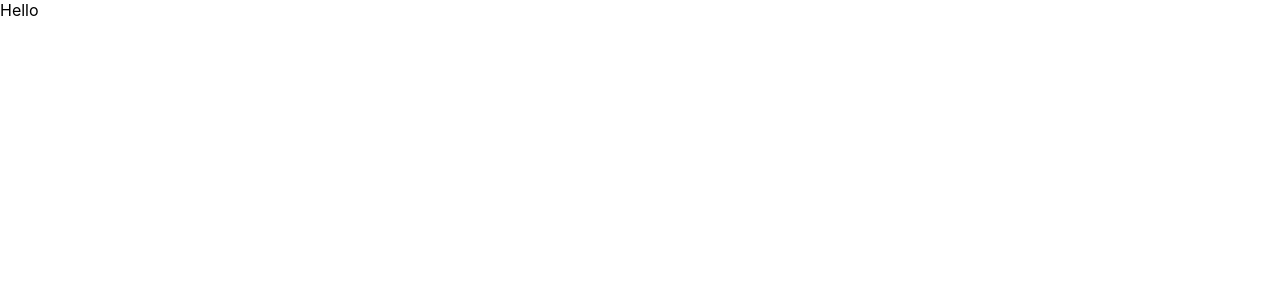
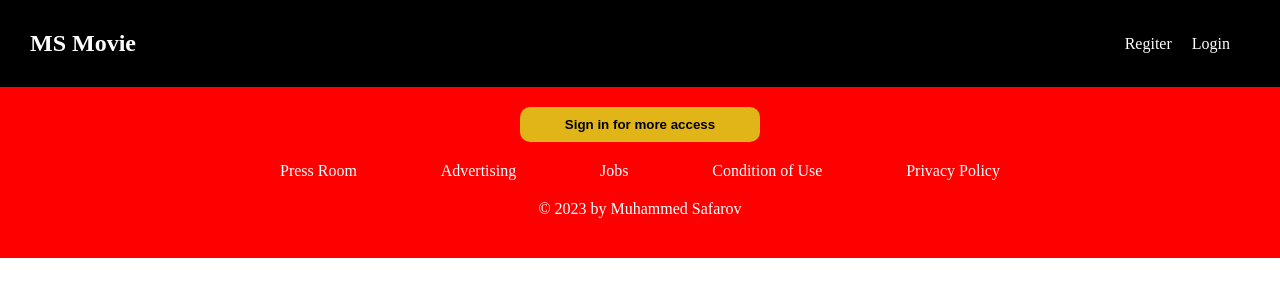
Before and after one commit to MuhammedSafarov/movie_website_react, a React (Create React App) app in the folder movie-app/: page / in a window 1280 px wide. Shown: the top 300 px of the page. Built offline with nearby package versions, Linux system fonts and the light colour scheme.

Commit message:
Header and footer's structures are created

```diff
--- a/movie-app/src/App.css
+++ b/movie-app/src/App.css
@@ -2,4 +2,5 @@
   margin: 0;
   padding: 0;
   box-sizing: border-box;
+  background-color: black;
 }
--- a/movie-app/src/App.js
+++ b/movie-app/src/App.js
@@ -1,9 +1,13 @@
-import './App.css';
+import "./App.css";
+import { Route, Routes } from "react-router-dom";
+import HomePage from "./pages/homePage/HomePage";
 
 function App() {
   return (
     <div className="App">
-      Hello
+      <Routes>
+        <Route path="/" element={<HomePage/>} />
+      </Routes>
     </div>
   );
 }
--- /dev/null
+++ b/movie-app/src/components/Footer/Footer.jsx
@@ -0,0 +1,26 @@
+import React from "react";
+import { FontAwesomeIcon } from "@fortawesome/react-fontawesome";
+// import { faCoffee } from '@fortawesome/pro-solid-svg-icons'
+import "./Footer.scss";
+
+
+const Footer = () => {
+  return (
+    <div className="footer">
+      <button className="signin-btn">Sign in for more access</button>
+      <div className="social-media-icons"></div>
+      <div className="lists">
+        <ul className="footer-list">
+          <li>Press Room</li>
+          <li>Advertising</li>
+          <li>Jobs</li>
+          <li>Condition of Use</li>
+          <li>Privacy Policy</li>
+        </ul>
+      </div>
+      <div className="copy-right">© 2023 by Muhammed Safarov</div>
+    </div>
+  );
+};
+
+export default Footer;
--- /dev/null
+++ b/movie-app/src/components/Footer/Footer.scss
@@ -0,0 +1,32 @@
+$main-color: #E1B517;
+.footer{
+    color: white;
+    background-color: red;
+    text-align: center;
+    padding: 20px;
+    div{
+        margin: 20px;
+    }
+    .signin-btn{
+        padding: 10px;
+        width: 15rem;
+        border: none;
+        border-radius: 10px;
+        background-color: $main-color;
+        font-weight: bold;
+    }
+    .icons{
+        height: 10px;
+    }
+    .lists{
+        display: flex;
+        justify-content: center;
+        .footer-list{
+            width: 60%;
+            display: flex;
+            align-items: center;
+            justify-content: space-between;
+            list-style: none;
+        }
+    }
+}
--- /dev/null
+++ b/movie-app/src/components/Header/Header.jsx
@@ -0,0 +1,16 @@
+import React from 'react'
+import './Header.scss'
+
+const Header = () => {
+    return (
+        <div className='header'>
+            <h2 className='navbar-name'>MS Movie</h2>
+            <ul className="navbar-sections">
+                <li>Regiter</li>
+                <li>Login</li>
+            </ul>
+        </div>
+    )
+}
+
+export default Header
--- /dev/null
+++ b/movie-app/src/components/Header/Header.scss
@@ -0,0 +1,21 @@
+$main-color: #E1B517;
+
+.header {
+  display: flex;
+  justify-content: space-between;
+  padding: 30px;
+  color: white;
+  .navbar-sections {
+    list-style: none;
+    display: flex;
+    align-items: center;
+    li {
+      margin-right: 20px;
+    }
+    li:hover{
+        cursor: pointer;
+        transition: ease-in-out 0.2s;
+        color: $main-color;
+    }
+  }
+}
--- /dev/null
+++ b/movie-app/src/components/css/Header.css
@@ -0,0 +1,4 @@
+.header {
+  color: red;
+}
+/*# sourceMappingURL=Header.css.map */
--- a/movie-app/src/index.css
+++ b/movie-app/src/index.css
@@ -1,13 +1,5 @@
-body {
+*{
   margin: 0;
-  font-family: -apple-system, BlinkMacSystemFont, 'Segoe UI', 'Roboto', 'Oxygen',
-    'Ubuntu', 'Cantarell', 'Fira Sans', 'Droid Sans', 'Helvetica Neue',
-    sans-serif;
-  -webkit-font-smoothing: antialiased;
-  -moz-osx-font-smoothing: grayscale;
+  padding: 0;
+  box-sizing: border-box;
 }
-
-code {
-  font-family: source-code-pro, Menlo, Monaco, Consolas, 'Courier New',
-    monospace;
-}
--- a/movie-app/src/index.js
+++ b/movie-app/src/index.js
@@ -1,11 +1,14 @@
-import React from 'react';
-import ReactDOM from 'react-dom/client';
-import './index.css';
-import App from './App';
+import React from "react";
+import ReactDOM from "react-dom/client";
+import "./index.css";
+import App from "./App";
+import { BrowserRouter } from "react-router-dom";
 
-const root = ReactDOM.createRoot(document.getElementById('root'));
+const root = ReactDOM.createRoot(document.getElementById("root"));
 root.render(
   <React.StrictMode>
-    <App />
+    <BrowserRouter>
+      <App />
+    </BrowserRouter>
   </React.StrictMode>
 );
--- /dev/null
+++ b/movie-app/src/pages/homePage/HomePage.jsx
@@ -0,0 +1,14 @@
+import React from "react";
+import Footer from "../../components/Footer/Footer";
+import Header from "../../components/Header/Header";
+
+const HomePage = () => {
+  return (
+    <div>
+      <Header />
+      <Footer />
+    </div>
+  );
+};
+
+export default HomePage;
```
Also changed, not shown: movie-app/package.json (+13 -0 lines), 2 other files (tests, documents, lock files or other folders).
